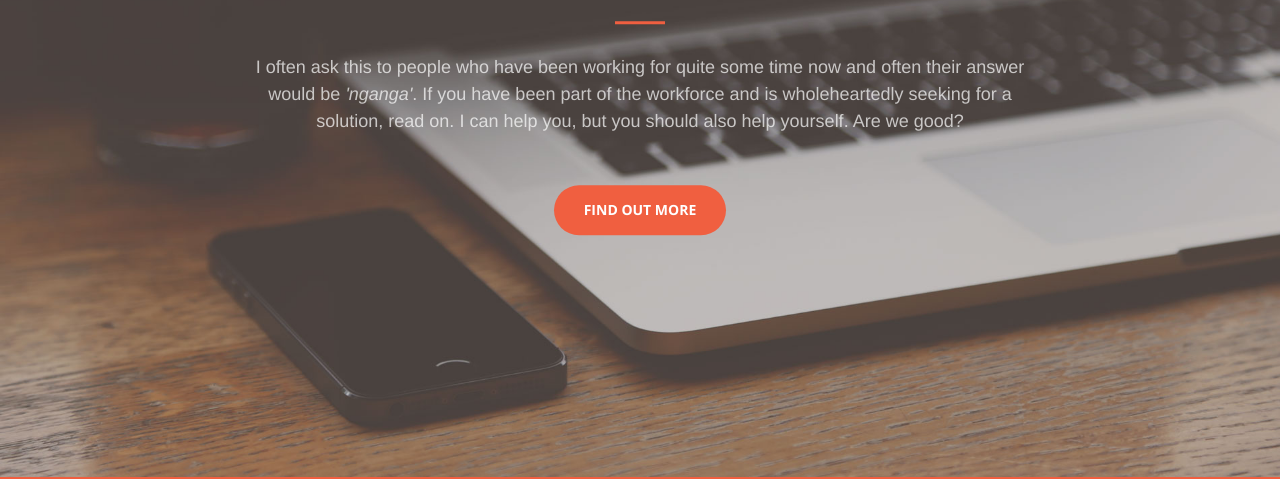
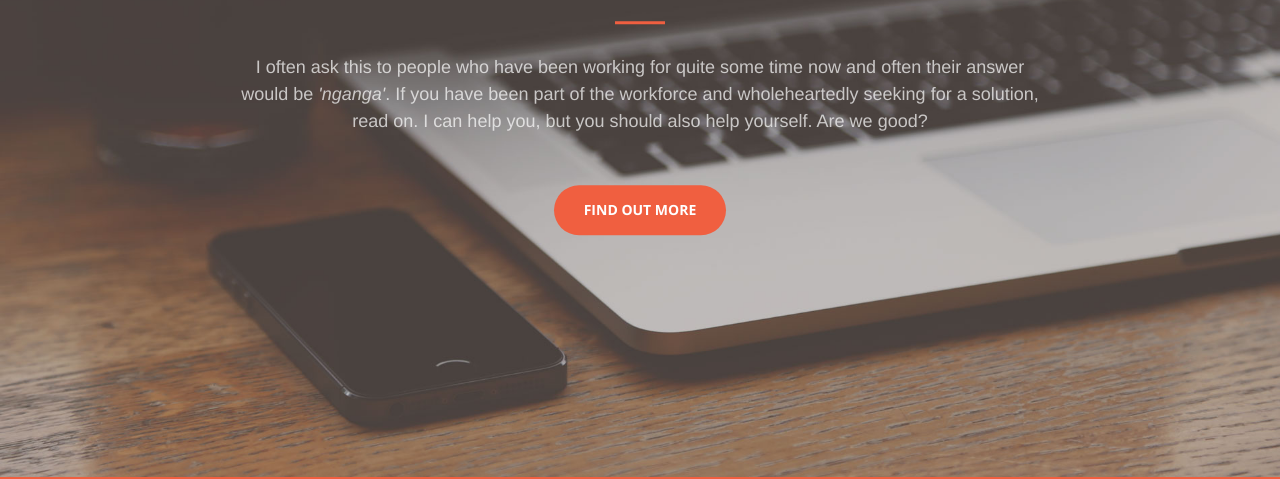
Before and after one commit to georgegasm/finaware, a plain HTML site: page index.html in a window 1280 px wide. Shown: the part 323-802 px from the top of the page. Drawn offline with Linux system fonts and the light colour scheme; a web font is replaced by a local one.

Commit message:
grammar correction

```diff
--- a/index.html
+++ b/index.html
@@ -79,7 +79,7 @@
                 <h1>Kamusta ang ipon?</h1>
                 <hr>
                 <p>I often ask this to people who have been working for quite some time now and often their answer would be <i>'nganga'</i>.
-                If you have been part of the workforce and is wholeheartedly seeking for a solution, read on. I can help you, but you should also help yourself. Are we good?</p>
+                If you have been part of the workforce and wholeheartedly seeking for a solution, read on. I can help you, but you should also help yourself. Are we good?</p>
                 <a href="#about" class="btn btn-primary btn-xl page-scroll">Find Out More</a>
             </div>
         </div>
```
